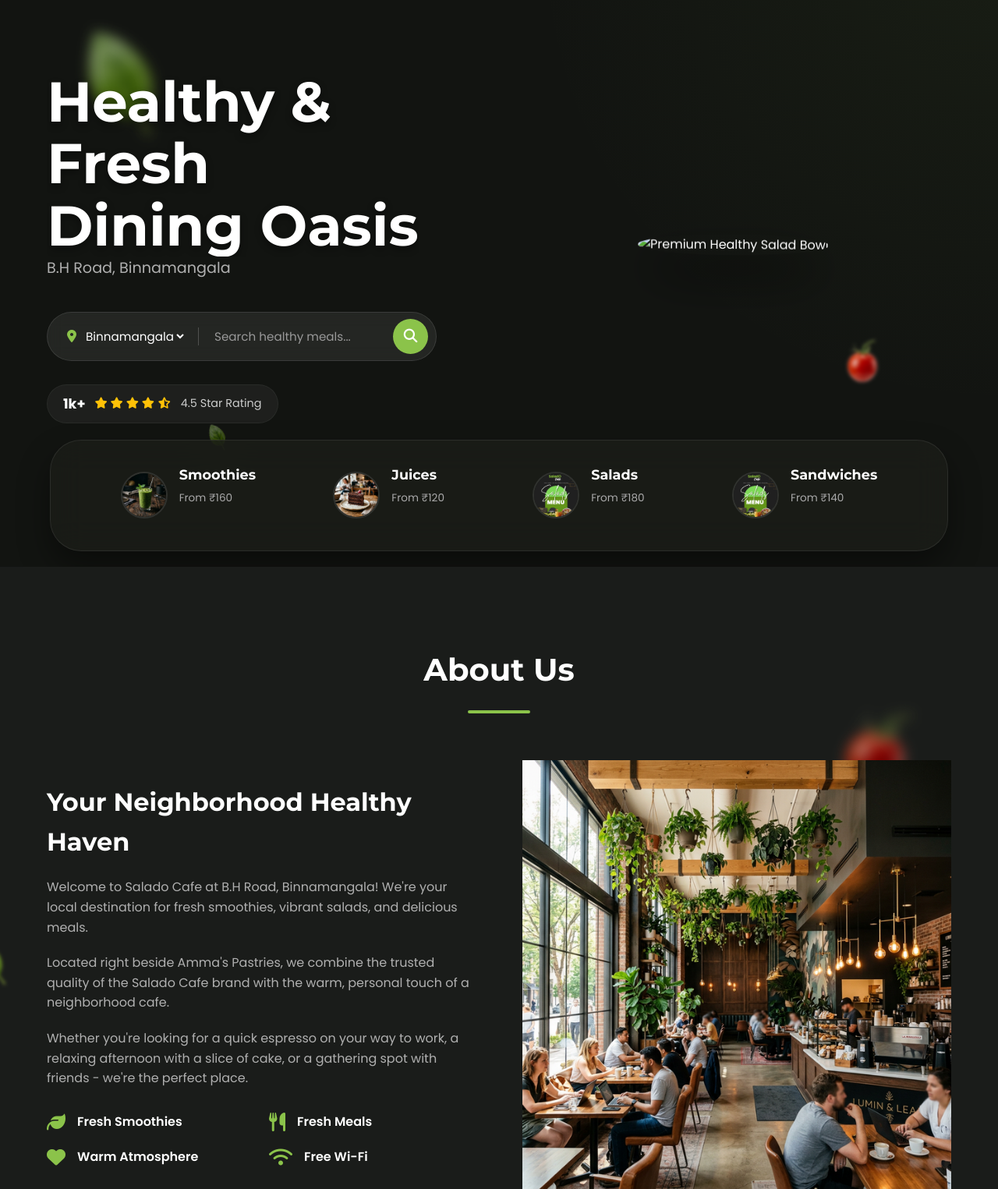
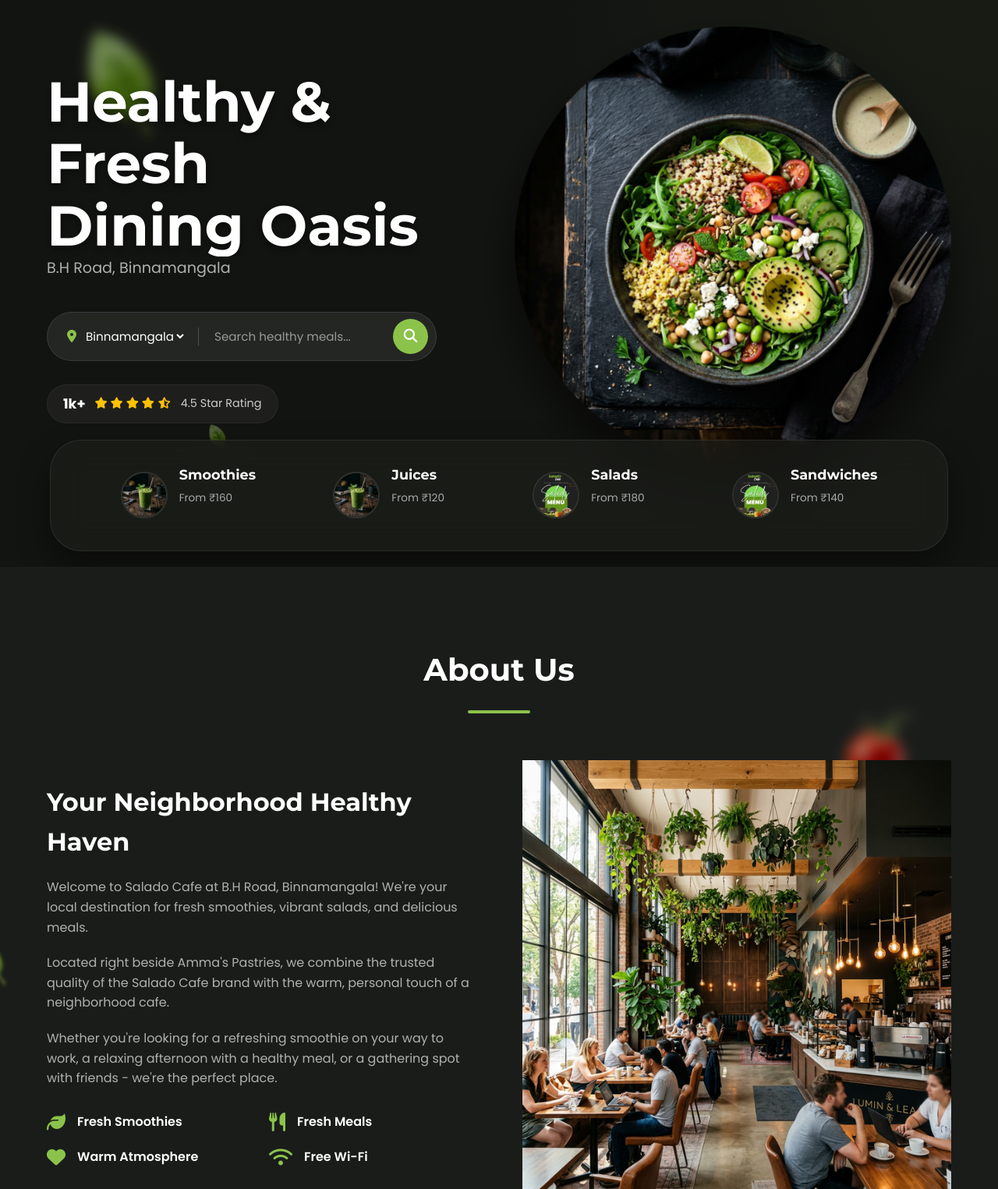
Before and after one commit to priyanshu5ingh/salado-cafe-premium, a plain HTML site: page index.html in a window 1280 px wide. Shown: the part 73-1598 px from the top of the page at 78% size. Drawn offline with Linux system fonts and the light colour scheme.

Commit message:
Fix hero image path and remove final coffee/cake text references

```diff
--- a/index.html
+++ b/index.html
@@ -75,7 +75,7 @@
             </div>
 
             <div class="hero-right reveal">
-                <img src="C:\Users\priya\.gemini\antigravity\brain\d061d3c0-4f4d-4f67-8264-758c1f5e4bbd\premium_healthy_salad_dark_1773763511351.png" alt="Premium Healthy Salad Bowl" class="hero-main-img">
+                <img src="images/hero_salad.png" alt="Premium Healthy Salad Bowl" class="hero-main-img">
             </div>
         </div>
 
@@ -90,7 +90,7 @@
                 </div>
             </div>
             <div class="category-card" onclick="filterMenu('juices')">
-                <img src="images/chocolate_cake.png" alt="Juices" class="cat-img">
+                <img src="images/smoothie.png" alt="Juices" class="cat-img">
                 <div class="cat-info">
                     <h4>Juices</h4>
                     <p>From ₹120</p>
@@ -135,7 +135,7 @@
                     <h3>Your Neighborhood Healthy Haven</h3>
                     <p>Welcome to Salado Cafe at B.H Road, Binnamangala! We're your local destination for fresh smoothies, vibrant salads, and delicious meals.</p>
                     <p>Located right beside Amma's Pastries, we combine the trusted quality of the Salado Cafe brand with the warm, personal touch of a neighborhood cafe.</p>
-                    <p>Whether you're looking for a quick espresso on your way to work, a relaxing afternoon with a slice of cake, or a gathering spot with friends - we're the perfect place.</p>
+                    <p>Whether you're looking for a refreshing smoothie on your way to work, a relaxing afternoon with a healthy meal, or a gathering spot with friends - we're the perfect place.</p>
                     <div class="about-features">
                         <div class="feature-item">
                             <i class="fas fa-leaf"></i>
```
Also changed, not shown: images/hero_salad.png (added).
